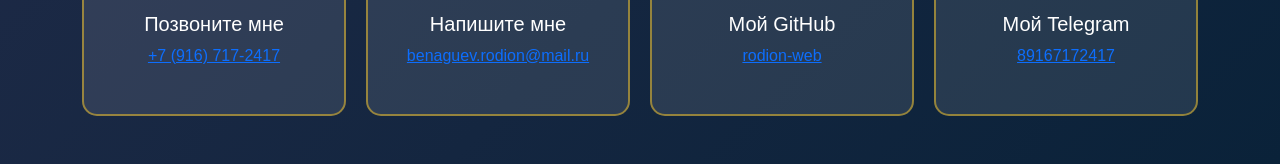
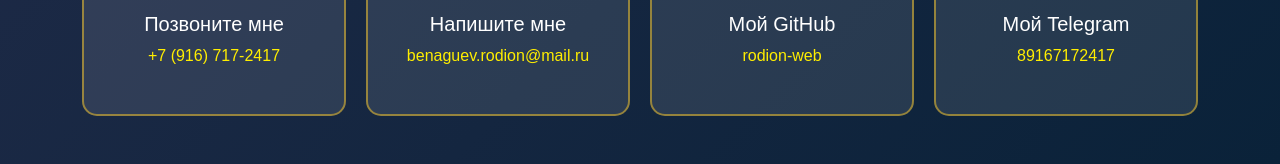
Before and after one commit to Rodion-Web/cv-digital, a plain HTML site: page index.html in a window 1280 px wide. Shown: the part 3990-4154 px from the top of the page. Drawn offline with nearby package versions, Linux system fonts and the light colour scheme.

Commit message:
Update styles.css

```diff
--- a/styles.css
+++ b/styles.css
@@ -561,3 +561,7 @@ a.btn:hover {
     font-size: 2rem;
   }
 }
+a {
+color: rgb(255 238 0);
+text-decoration: none;
+}
```
